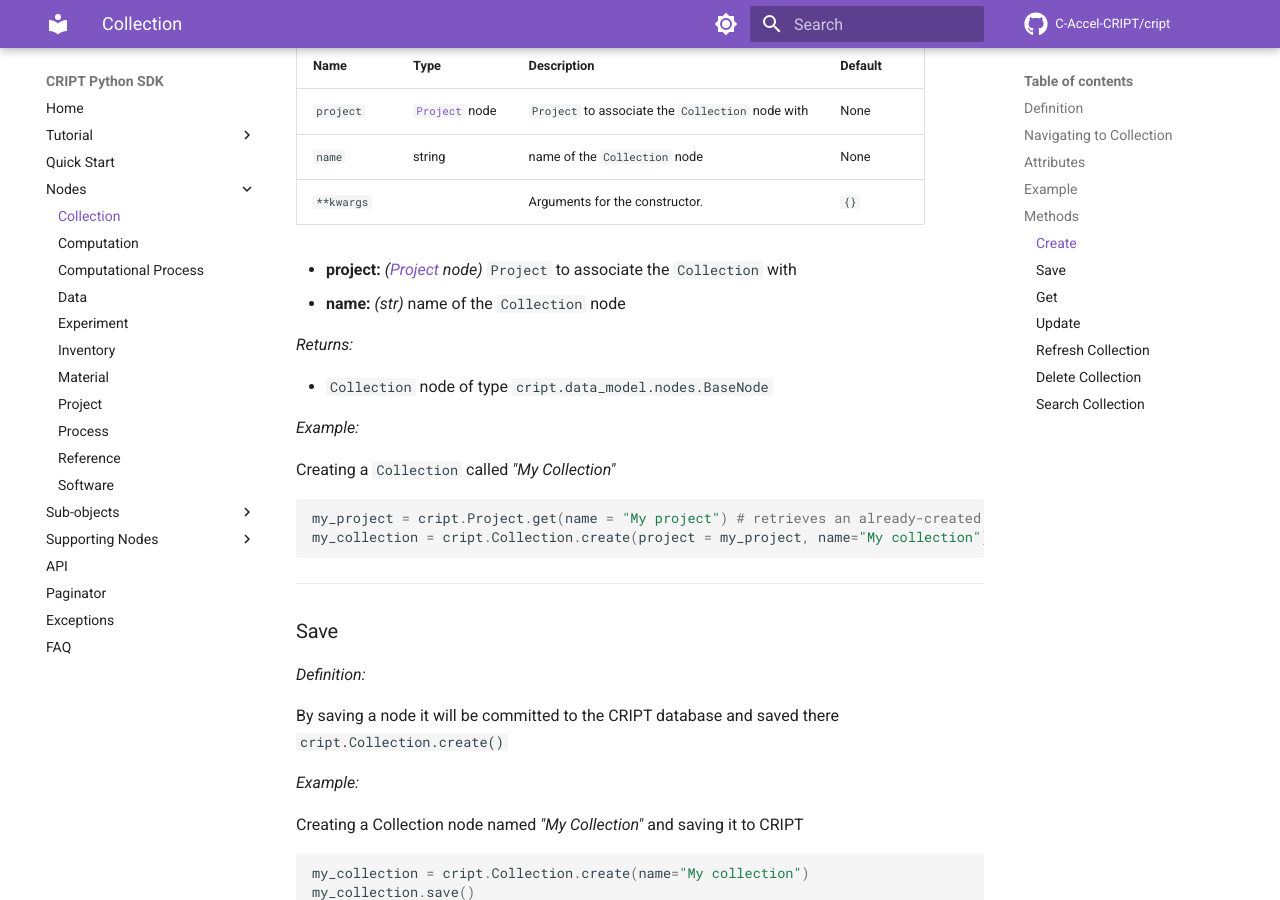
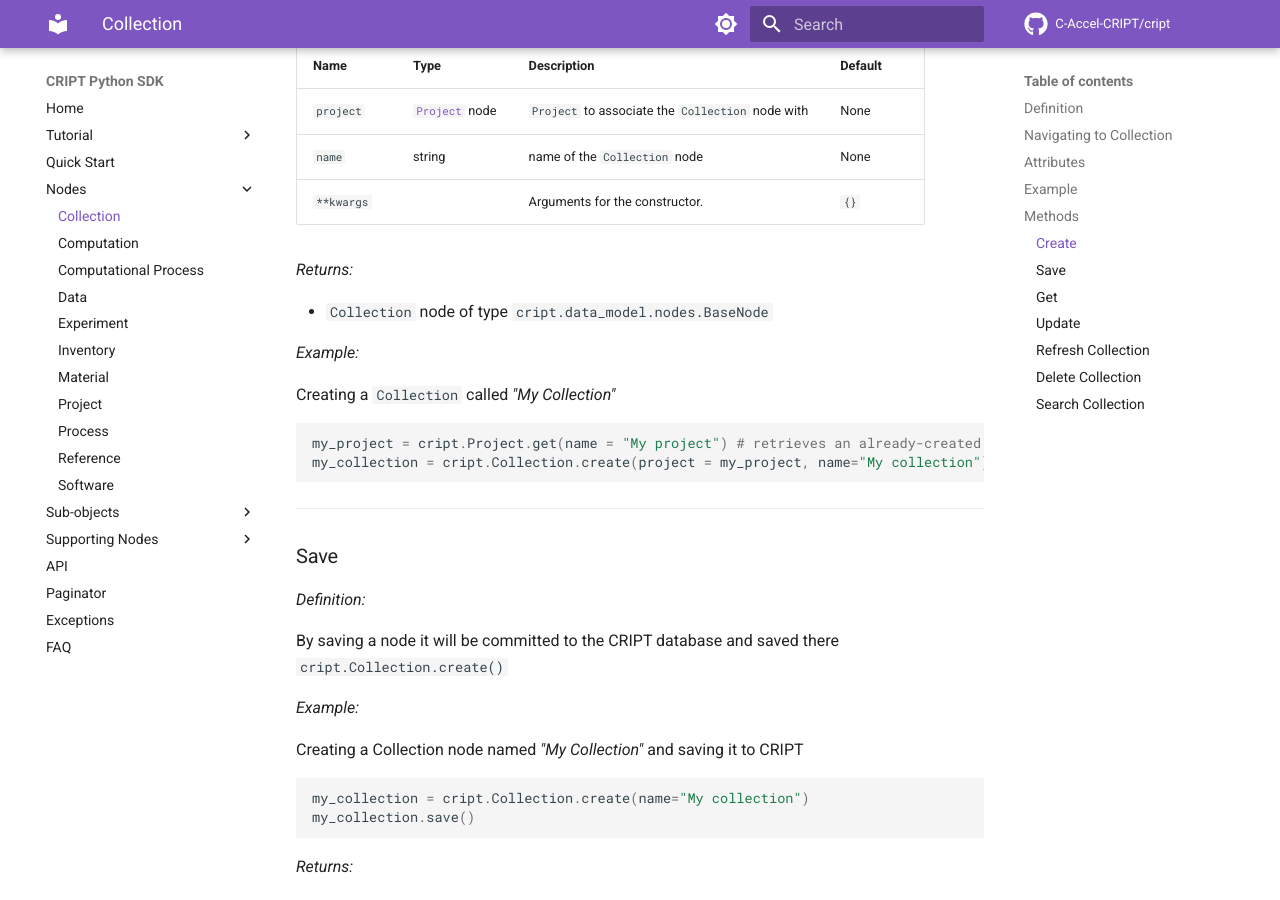
Before and after one commit to C-Accel-CRIPT/sdk-archive, an MkDocs documentation site: the page built from docs/nodes/collection.md, in a window 1280 px wide and 900 px high, scrolled down 2660 px. Built offline with MkDocs 1.6.1 and Material for MkDocs 9.7.7, drawn with Linux system fonts in a browser that asks for light colours; comment, search, counter and statistics services are not loaded.

Commit message:
removed bullet point parameter descriptions for cript.Collection.create()

```diff
--- a/docs/nodes/collection.md
+++ b/docs/nodes/collection.md
@@ -68,11 +68,6 @@ _Parameters:_
 | `project`   | [`Project`](../project.md) node | `Project` to associate the `Collection` node with    | None    |
 | `name`      | string | name of the `Collection` node                        | None    |
 | `**kwargs`  |        | Arguments for the constructor.                       | `{}`    |
-
-- **project:** *([Project](../project.md) node)*
-  `Project` to associate the `Collection` with
-- **name:** *(str)*
-  name of the `Collection` node
 
 _Returns:_
 
```
